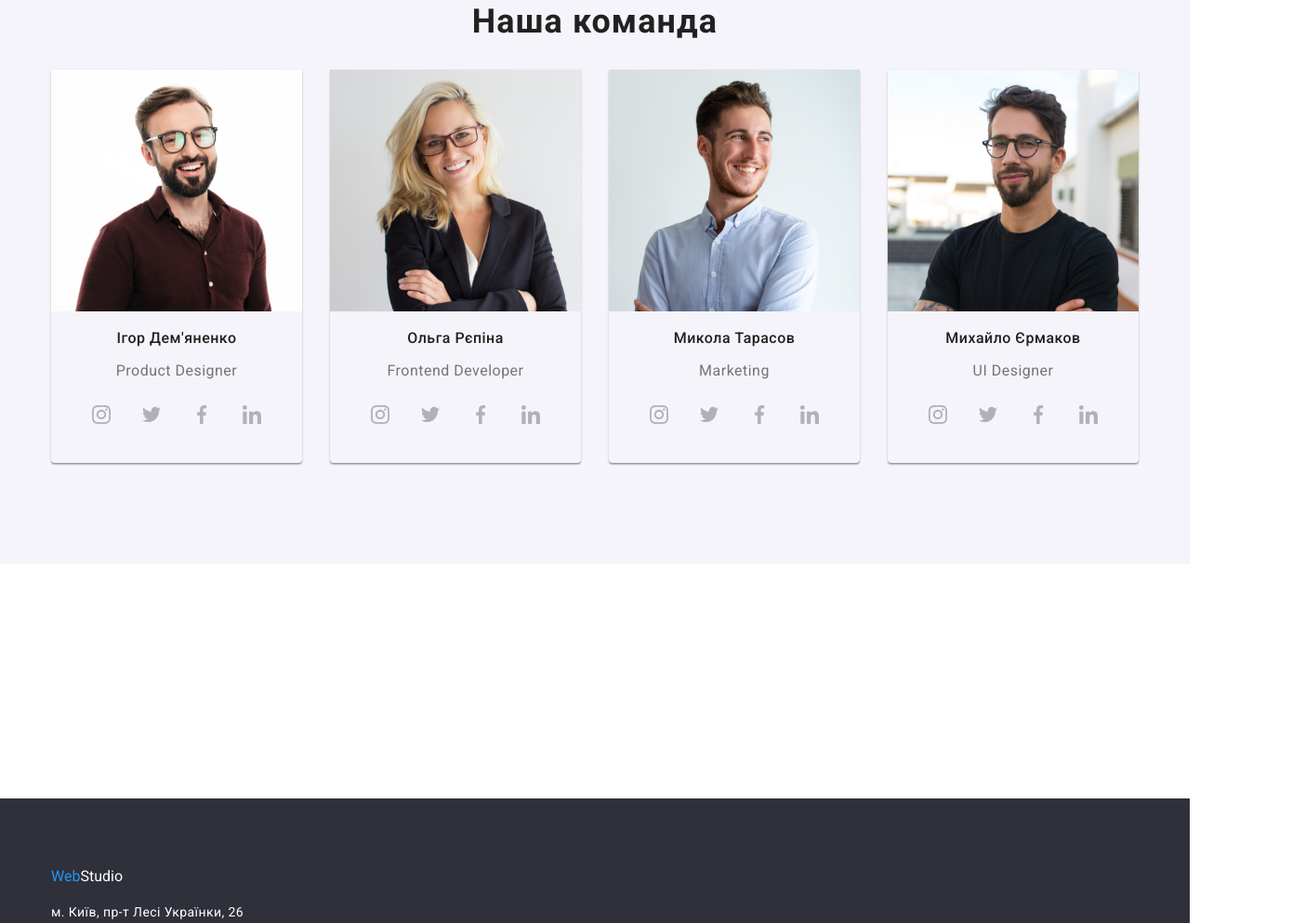
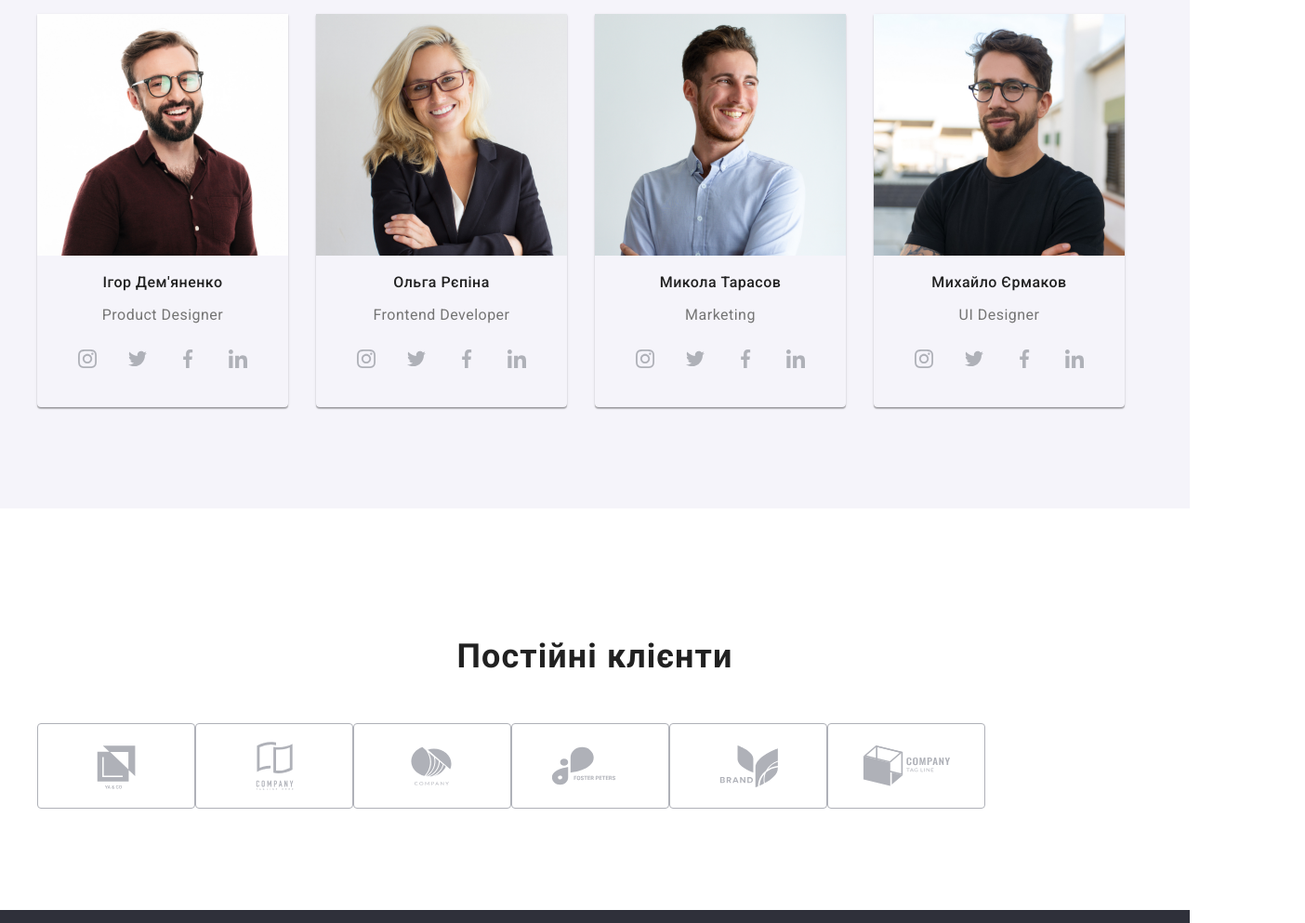
Before and after one commit to DmytroKotlyarov/Modul-3, a plain HTML site: page index.html in a window 1280 px wide. Shown: the part 1804-2797 px from the top of the page at 93% size, 1404 px wide, since content can reach past the window. Drawn offline with nearby package versions, Linux system fonts and the light colour scheme.

Commit message:
Доробка розділу постійні клієнти

```diff
--- a/css/style.css
+++ b/css/style.css
@@ -45,7 +45,7 @@ a {
 }
 .container {
     width: 1200px;
-    padding: 15px;
+    padding: 15px 0;
     margin: 0 auto;
 }
 .link {
@@ -202,15 +202,6 @@ span.header-logo {
     width: 270px;
     height: 246px;
 }
-/* .items-subject ::before {
-    display: block
-    content: "" ;
-    height: 120px;
-    background-size:containe;
-    background-repeat: no repeat;
-    background-pozition: center;
-    background-color: #F5F4FA;
-} */
 .thumb {
     padding: 25px 100px;
     margin-bottom: 30px;
@@ -220,7 +211,7 @@ span.header-logo {
     align-items: center;
 }
 .thumb-soc-icons {
-    height: 120px;
+    height: 70px;
 }
 .advantages-title {
     margin-bottom: 10px;
@@ -233,6 +224,7 @@ span.header-logo {
     color: var(--primary-header-color);
 }
 .advantages-text {
+    margin-bottom: 0;
     font-weight: 400;
     font-size: 14px;
     line-height: 1,71;
@@ -247,6 +239,7 @@ span.header-logo {
 }
 .directions-title {
     margin-bottom: 50px;
+    margin-top: 0;
 
     font-weight: 700;
     font-size: 36px;
@@ -264,6 +257,7 @@ span.header-logo {
     background-color: #F5F4FA;
 }
 .team-title {
+    margin-top: 0;
     font-weight: 700;
     font-size: 36px;
     line-height: 1,16;
@@ -318,23 +312,52 @@ span.header-logo {
     width: 20px;
     height: 20px;
 }
+.team-soc-list  .team-soc-link:hover,
+.team-soc-list  .team-soc-link:focus{
+    fill: white;
+    background-color: #2196F3;
+}
 /* --------Main company section постійні кліенти---------- */
-.company-section {
-    height: 252px;
+.company {
+    margin-bottom: 50px;
+    font-style: normal;
+    font-weight: 700;
+    font-size: 36px;
+    line-height: 1.16;
+    text-align: center;
+    letter-spacing: 0.03em;
+
+    color: #212121
 }
-.company {
-    width: 1170px;
-    height: 182px;
+.compa-list {
     display: flex;
 }
 .compani-items {
+    display: flex;
+}
+.thumb-company-icons{
+    display: block;
+    width: 106px;
+    height: 60px;
+    fill: #afb1b8
+}
+.lead {
+    display: block;
     width: 170px;
     height: 92px;
-    padding: 30px 64px;
-    display: flex;
+    text-decoration: none;
+    fill: #AFB1B8;
+    border: 1px solid #AFB1B8;
+    border-radius: 4px;
+    padding: 16px 32px;
+    transition: border-color 250ms cubic-bezier(0.4, 0, 0.2, 1), fill 250ms cubic-bezier(0.4, 0, 0.2, 1);
 }
-
-
+.compa-list .lead:hover,
+.compa-list .lead:focus{
+    fill:  #2196F3;
+    border-radius: 4px;
+    border-color:  #2196F3;
+}
 /* --------Footer---------- */
 .footer {
     padding-top: 60px;
--- a/index.html
+++ b/index.html
@@ -148,38 +148,27 @@
          </div>
        </section>
    <!--Main company section постійні кліенти-->
-       <section class="company-section">
-         <div class="container company">
-            <ul class="company-list list">
+       <section class="section">
+         <div class="container">
+            <h2 class="company">Постійні клієнти</h2>
+            <ul class="compa-list list">
                <li class="compani-items">
-                 <div class="thumb-company">
-                   <svg class="thumb-company-icons"><use href="./imge/symbol-defs.svg#icon-icon-Logo-company-1"></use></svg>
-                 </div>
+                 <a href="" class="lead"><svg class="thumb-company-icons"><use href="./imge/symbol-defs.svg#icon-Logo-company-1"></use></svg></a>
                </li>
                <li class="compani-items">
-                  <div class="thumb-company">
-                    <svg class="thumb-company-icons"><use href="./imge/symbol-defs.svg#icon-icon-Logo-company-1"></use></svg>
-                  </div>
+                  <a href="" class="lead"><svg class="thumb-company-icons"><use href="./imge/symbol-defs.svg#icon-Logo-company-2"></use></svg></a>
                 </li>
                 <li class="compani-items">
-                  <div class="thumb-company">
-                    <svg class="thumb-company-icons"><use href="./imge/symbol-defs.svg#icon-icon-Logo-company-1"></use></svg>
-                  </div>
+                  <a href="" class="lead"><svg class="thumb-company-icons"><use href="./imge/symbol-defs.svg#icon-Logo-company-3"></use></svg></a>
+               </li>
+                <li class="compani-items">
+                  <a href="" class="lead"><svg class="thumb-company-icons"><use href="./imge/symbol-defs.svg#icon-Logo-company-4"></use></svg></a>
                 </li>
                 <li class="compani-items">
-                  <div class="thumb-company">
-                    <svg class="thumb-company-icons"><use href="./imge/symbol-defs.svg#icon-icon-Logo-company-1"></use></svg>
-                  </div>
+                  <a href="" class="lead"><svg class="thumb-company-icons"><use href="./imge/symbol-defs.svg#icon-Logo-company-5"></use></svg></a>
                 </li>
                 <li class="compani-items">
-                  <div class="thumb-company">
-                    <svg class="thumb-company-icons"><use href="./imge/symbol-defs.svg#icon-icon-Logo-company-1"></use></svg>
-                  </div>
-                </li>
-                <li class="compani-items">
-                  <div class="thumb-company">
-                    <svg class="thumb-company-icons"><use href="./imge/symbol-defs.svg#icon-icon-Logo-company-1"></use></svg>
-                  </div>
+                  <a href="" class="lead"><svg class="thumb-company-icons"><use href="./imge/symbol-defs.svg#icon-Logo-company-6"></use></svg></a>
                 </li>
             </ul>
          </div>
```
